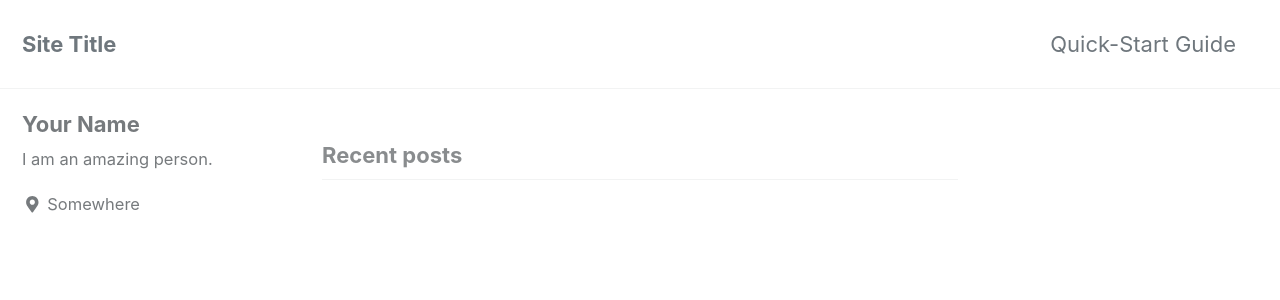
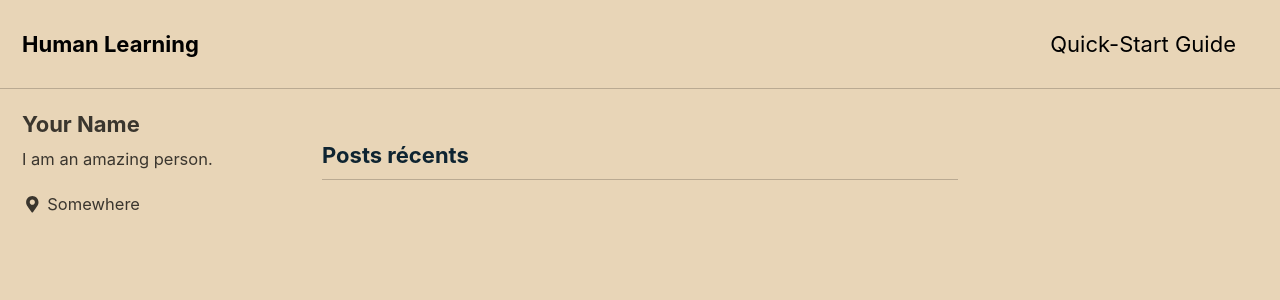
Before and after one commit to SmadjaPaul/SmadjaPaul.github.io, a Jekyll site: the page built from index.html, in a window 1280 px wide and 900 px high. Shown: the top 300 px of the window. Built offline with Jekyll 4.4.1, drawn with Linux system fonts in a browser that asks for light colours; cached includes are drawn as plain includes; nearby versions of some CDN libraries; the list of posts is cut into pages by our own code; some of the changed text lies outside the part shown.

Commit message:
change config
theme sunrise

```diff
--- a/_config.yml
+++ b/_config.yml
@@ -12,14 +12,14 @@
 
 # theme                  : "minimal-mistakes-jekyll"
 # remote_theme           : "mmistakes/minimal-mistakes"
-minimal_mistakes_skin    : "default" # "air", "aqua", "contrast", "dark", "dirt", "neon", "mint", "plum", "sunrise"
+minimal_mistakes_skin    : "sunrise" #"default"  "air", "aqua", "contrast", "dark", "dirt", "neon", "mint", "plum", "sunrise"
 
 # Site Settings
-locale                   : "en-US"
-title                    : "Site Title"
+locale                   : "fr-FR"
+title                    : "Human Learning"
 title_separator          : "-"
-name                     : "Your Name"
-description              : "An amazing website."
+name                     : "Paul Smadja"
+description              : "My journey to learn machine learning, computer science and everything that made life."
 url                      : # the base hostname & protocol for your site e.g. "https://mmistakes.github.io"
 baseurl                  : # the subpath of your site, e.g. "/blog"
 repository               : # GitHub username/repo-name e.g. "mmistakes/minimal-mistakes"
```
